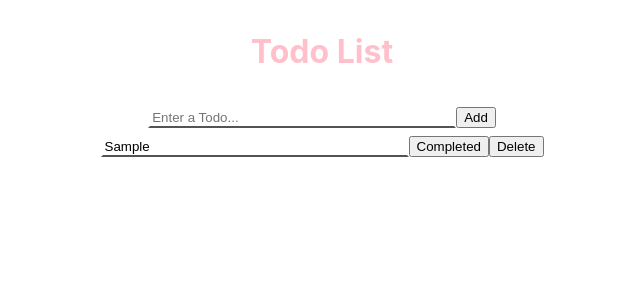
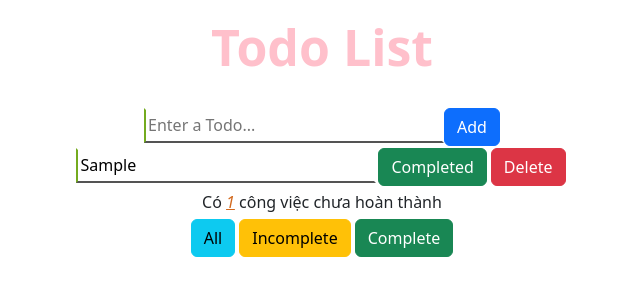
Before and after one commit to thanglong0802/reactjs-todos, a React (Create React App) app: page / in a window 1280 px wide. Both pictures are taken after typing "Sample" into the empty fields and a click on the button "Add". Shown: the top 300 px of the page, without its empty margins (318-958 px from the left). Built offline with nearby package versions, Linux system fonts and the light colour scheme.

Commit message:
update function

```diff
--- a/package.json
+++ b/package.json
@@ -6,6 +6,7 @@
     "@testing-library/jest-dom": "^5.16.5",
     "@testing-library/react": "^13.4.0",
     "@testing-library/user-event": "^13.5.0",
+    "bootstrap": "^5.2.3",
     "react": "^18.2.0",
     "react-dom": "^18.2.0",
     "react-scripts": "5.0.1",
--- a/src/App.css
+++ b/src/App.css
@@ -1,9 +1,42 @@
 .App {
   line-height: 1.8;
+  text-align: center;
 }
 
-.container {
-  text-align: center;
+.header {
   color: pink;
+  font-size: 50px;
+  font-weight: bold;
   padding-top: 2px;
 }
+
+.input-todo .task-input {
+  width: 300px;
+  border-color: transparent;
+  border-bottom-color: black;
+  border-left-color: greenyellow;
+}
+
+.input-todo .btn-add {
+  margin: 2px;
+}
+
+.show-list input {
+  width: 300px;
+  border-color: transparent;
+  border-bottom-color: black;
+  border-left-color: greenyellow;
+}
+
+.show-list button {
+  margin: 2px;
+}
+
+footer .total-todos i {
+  text-decoration-line: underline;
+  color: chocolate;
+}
+
+footer .button-todos button {
+  margin: 2px;
+}
--- a/src/App.js
+++ b/src/App.js
@@ -2,73 +2,108 @@ import React, { Component } from "react";
 import Header from "./components/Header";
 import FormInput from "./components/FormInput";
 import TodoList from "./components/TodoList";
+import Footer from "./components/Footer";
 
 import "./App.css";
+import "bootstrap/dist/css/bootstrap.css";
 
 class App extends Component {
   constructor(props) {
     super(props);
     this.state = {
       todos: [],
-      // completed: 0,
+      filterTodos: [],
+      totalTodos: 0,
     };
   }
 
   addTodo = (input) => {
+    const { todos } = this.state;
     let newTodo = {
       id:
-        this.state.todos.reduce((initValue, element) => {
+        todos.reduce((initValue, element) => {
           return Math.max(initValue, element.id);
         }, -1) + 1,
       name: input,
       isComplete: false,
     };
-    let newTodos = [...this.state.todos, newTodo];
+    let newTodos = [...todos, newTodo];
+    let totalTodos = newTodos.reduce(
+      (activeItems, currentValue) =>
+        activeItems + (!currentValue.isComplete ? 1 : 0),
+      0
+    );
     this.setState({
       todos: newTodos,
+      filterTodos: newTodos,
+      totalTodos,
     });
   };
 
   deleteTodo = (todo_id) => {
-    let newTodos = this.state.todos.filter((element) => {
+    const { todos } = this.state;
+    let newTodos = todos.filter((element) => {
       return element.id !== todo_id;
     });
+    let leftItems = newTodos.reduce(
+      (activeItems, currentValue) =>
+        activeItems + (!currentValue.isComplete ? 1 : 0),
+      0
+    );
     this.setState({
       todos: newTodos,
+      filterTodos: newTodos,
+      totalTodos: leftItems,
     });
   };
 
-  completeTodo = (todo_id, isCheck) => {
-    let todos = this.state.todos.map((element) => {
-      if (element.id === todo_id) {
-        element.isComplete = !isCheck;
-      }
-      return element;
+  completeTodo = (todo_index, isCheck) => {
+    const { todos } = this.state;
+    // console.log(this.state.todos[todo_index]);
+    let newTodos = todos;
+    newTodos[todo_index].isComplete = !isCheck;
+    let totalTodos = todos.reduce(
+      (activeItems, currentValue) =>
+        activeItems + (!currentValue.isComplete ? 1 : 0),
+      0
+    );
+    this.setState({
+      todos: newTodos,
+      filterTodos: newTodos,
+      totalTodos,
     });
     // let isComplete = newTodos.reduce((activeItems, element) => {
     //   return activeItems + (!element.isComplete ? 1 : 0);
     // }, 0);
+  };
+
+  filterTodos = (filterCondition) => {
+    let filterTodos = this.state.todos.filter(
+      (element) =>
+        (filterCondition === "INCOMPLETE" && !element.isComplete) ||
+        (filterCondition === "COMPLETE" && element.isComplete) ||
+        filterCondition === "ALL"
+    );
     this.setState({
-      todos,
+      filterTodos,
     });
   };
 
   render() {
+    // console.log(this.state.todos);
     return (
       <div className="App">
-        <div className="container">
         <Header />
-        </div>
-        <div className="form-input">
         <FormInput addTodo={this.addTodo} />
-        </div>
-        <div>
         <TodoList
-            todos={this.state.todos}
+          filterTodos={this.state.filterTodos}
           completeTodo={this.completeTodo}
           deleteTodo={this.deleteTodo}
         />
-        </div>
+        <Footer
+          filterTodos={this.filterTodos}
+          totalTodos={this.state.totalTodos}
+        />
       </div>
     );
   }
--- /dev/null
+++ b/src/components/Footer.jsx
@@ -0,0 +1,41 @@
+import React, { Component } from "react";
+
+import "../App.css";
+
+class Footer extends Component {
+  render() {
+    const { filterTodos, totalTodos } = this.props;
+    return (
+      <footer>
+        <div className="total-todos">
+          Có <i>{totalTodos}</i> công việc chưa hoàn thành
+        </div>
+        <div className="button-todos">
+          <button
+            type="button"
+            className="btn btn-info"
+            onClick={() => filterTodos("ALL")}
+          >
+            All
+          </button>
+          <button
+            type="button"
+            className="btn btn-warning"
+            onClick={() => filterTodos("INCOMPLETE")}
+          >
+            Incomplete
+          </button>
+          <button
+            type="button"
+            className="btn btn-success"
+            onClick={() => filterTodos("COMPLETE")}
+          >
+            Complete
+          </button>
+        </div>
+      </footer>
+    );
+  }
+}
+
+export default Footer;
--- a/src/components/FormInput.jsx
+++ b/src/components/FormInput.jsx
@@ -1,4 +1,6 @@
 import React, { Component } from "react";
+
+import "../App.css";
 
 class FormInput extends Component {
   constructor(props) {
@@ -16,17 +18,14 @@ class FormInput extends Component {
 
   onClick = () => {
     const { addTodo } = this.props;
-    if (
-      this.state.input === undefined ||
-      this.state.input === null ||
-      this.state.input.trim() === ""
-    ) {
+    const { input } = this.state;
+    if (!input || input.trim() === "") {
       this.setState({
         input: "",
       });
       return;
     }
-    addTodo(this.state.input.trim());
+    addTodo(input.trim());
     this.setState({
       input: "",
     });
@@ -34,21 +33,19 @@ class FormInput extends Component {
 
   render() {
     return (
-      <div style={{ textAlign: "center" }}>
+      <div className="input-todo">
         <input
           type="text"
+          className="task-input"
           placeholder="Enter a Todo..."
-          className="task-input"
           onChange={this.onChangeInput}
           value={this.state.input}
-          style={{
-            width: "300px",
-            backgroundColor: "",
-            borderColor: "transparent",
-            borderBottomColor: "black",
-          }}
         />
-        <button className="btn-add" type="submit" onClick={this.onClick}>
+        <button
+          type="button"
+          className="btn btn-primary"
+          onClick={this.onClick}
+        >
           Add
         </button>
       </div>
--- a/src/components/Header.jsx
+++ b/src/components/Header.jsx
@@ -4,7 +4,7 @@ class Header extends Component {
   render() {
     return (
       <div className="header">
-        <h1>Todo List</h1>
+        <p>Todo List</p>
       </div>
     );
   }
--- /dev/null
+++ b/src/components/Todo.jsx
@@ -0,0 +1,39 @@
+import React, { Component } from "react";
+
+class Todo extends Component {
+  render() {
+    const { index, id, isComplete, name, completeTodo, deleteTodo } =
+      this.props;
+    // console.log(index);
+    return (
+      <div className="show-list">
+        <input
+          type="text"
+          className=""
+          value={name}
+          onChange={(event) => event.defaultPrevented()}
+          style={{
+            color: isComplete ? "#969494" : "black",
+            textDecoration: isComplete ? "line-through" : "none",
+          }}
+        />
+        <button
+          type="button"
+          className="btn btn-success"
+          onClick={() => completeTodo(index, isComplete)}
+        >
+          Completed
+        </button>
+        <button
+          type="button"
+          className="btn btn-danger"
+          onClick={() => deleteTodo(id)}
+        >
+          Delete
+        </button>
+      </div>
+    );
+  }
+}
+
+export default Todo;
--- a/src/components/TodoList.jsx
+++ b/src/components/TodoList.jsx
@@ -1,39 +1,26 @@
 import React, { Component } from "react";
+import Todo from "./Todo";
+
+import "../App.css";
 
 class TodoList extends Component {
   render() {
-    const { todos } = this.props;
+    const { filterTodos, completeTodo, deleteTodo } = this.props;
     return (
-      <section>
-        <div style={{ textAlign: "center" }}>
-          {todos.map((todo, index) => {
+      <section className="todo-list">
+        <div className="todo">
+          {filterTodos.map((todo, index) => {
+            const { id, isComplete, name } = todo;
             return (
-              <div>
-                <input
-                  type="text"
-                  className=""
-                  value={todo.name}
-                  onChange={(event) => event.defaultPrevented()}
-                  style={{
-                    width: "300px",
-                    borderRadius: "",
-                    borderColor: "transparent",
-                    borderBottomColor: "black",
-                    color: todo.isComplete ? "#969494" : "black",
-                    textDecoration: todo.isComplete ? "line-through" : "none",
-                  }}
-                />
-                <button
-                  onClick={() =>
-                    this.props.completeTodo(todo.id, todo.isComplete)
-                  }
-                >
-                  Completed
-                </button>
-                <button onClick={() => this.props.deleteTodo(todo.id)}>
-                  Delete
-                </button>
-              </div>
+              <Todo
+                key={id}
+                index={index}
+                id={id}
+                isComplete={isComplete}
+                name={name}
+                completeTodo={completeTodo}
+                deleteTodo={deleteTodo}
+              />
             );
           })}
         </div>
```
Also changed, not shown: 1 other file (tests, documents, lock files or other folders). Lines whose indentation alone changed are shown as unchanged.
